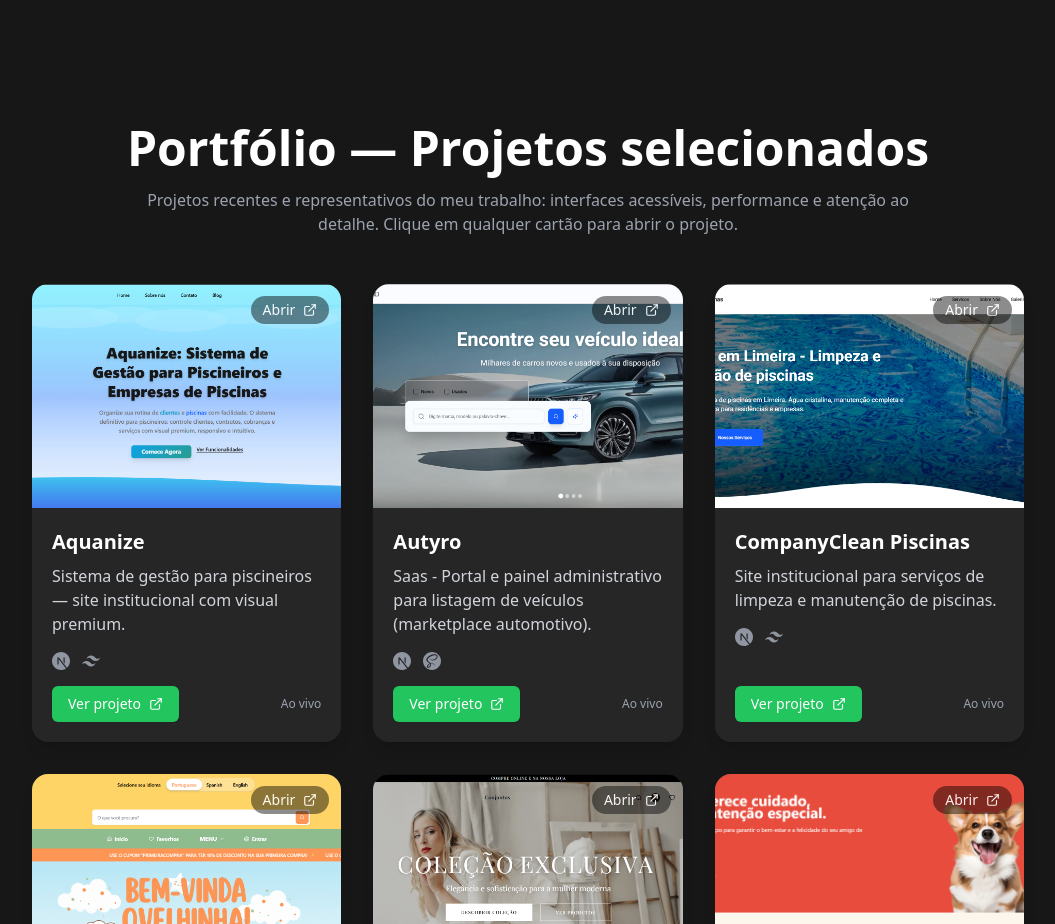
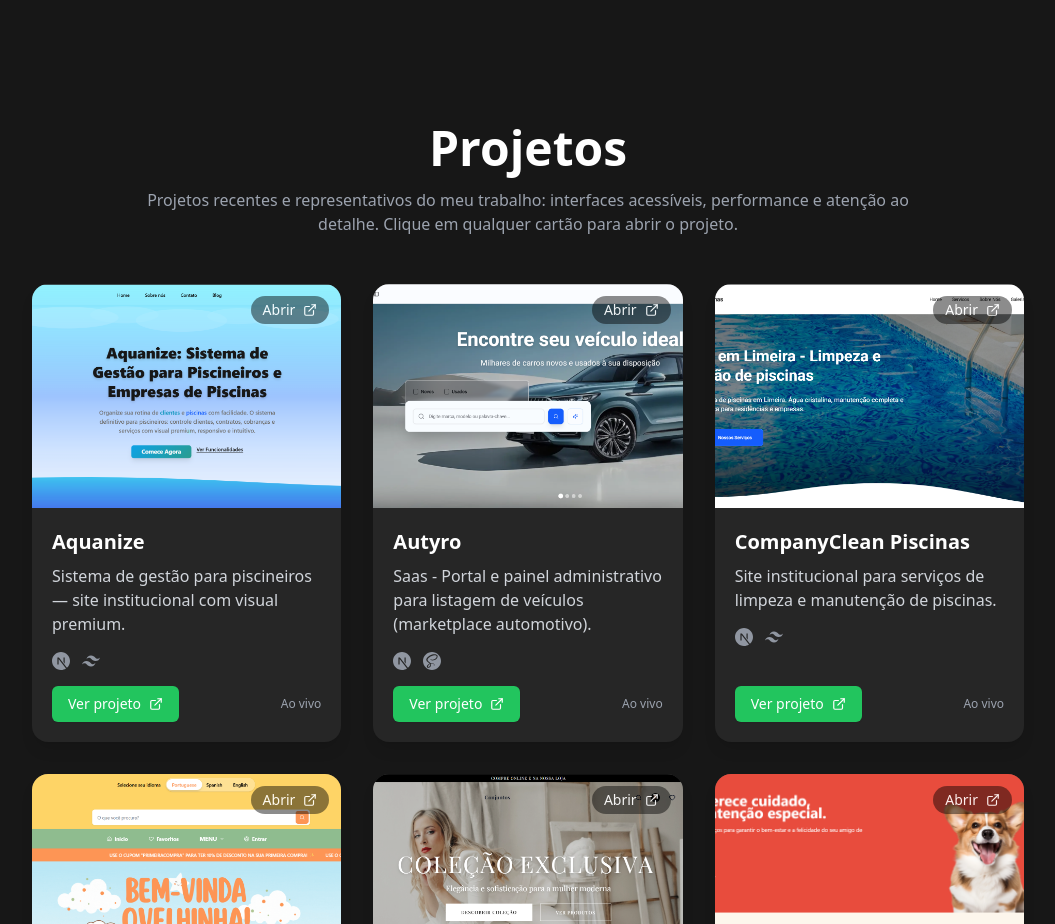
Before and after one commit to EduardooSodre/dev.eduardo, a Next.js app: page / in a window 1280 px wide. Shown: the part 2320-3244 px from the top of the page, without its empty margins (112-1167 px from the left). Built offline with nearby package versions, Linux system fonts and the light colour scheme.

Commit message:
fix(portfolio): simplify section title for clarity in Portfolio component

```diff
--- a/app/components/Portfolio.tsx
+++ b/app/components/Portfolio.tsx
@@ -244,7 +244,7 @@ export default function Portfolio() {
     <section id="portfolio" ref={portfolioRef} className="py-20 bg-neutral-900 text-white px-6 sm:px-10 lg:px-24">
       <div className="max-w-7xl mx-auto">
         <div className="text-center mb-12">
-          <h2 className="text-4xl sm:text-5xl font-extrabold mb-4">Portfólio — Projetos selecionados</h2>
+          <h2 className="text-4xl sm:text-5xl font-extrabold mb-4">Projetos</h2>
           <p className="text-gray-400 max-w-3xl mx-auto">
             Projetos recentes e representativos do meu trabalho: interfaces acessíveis, performance e atenção ao detalhe. Clique em qualquer cartão para abrir o projeto.
           </p>
```
